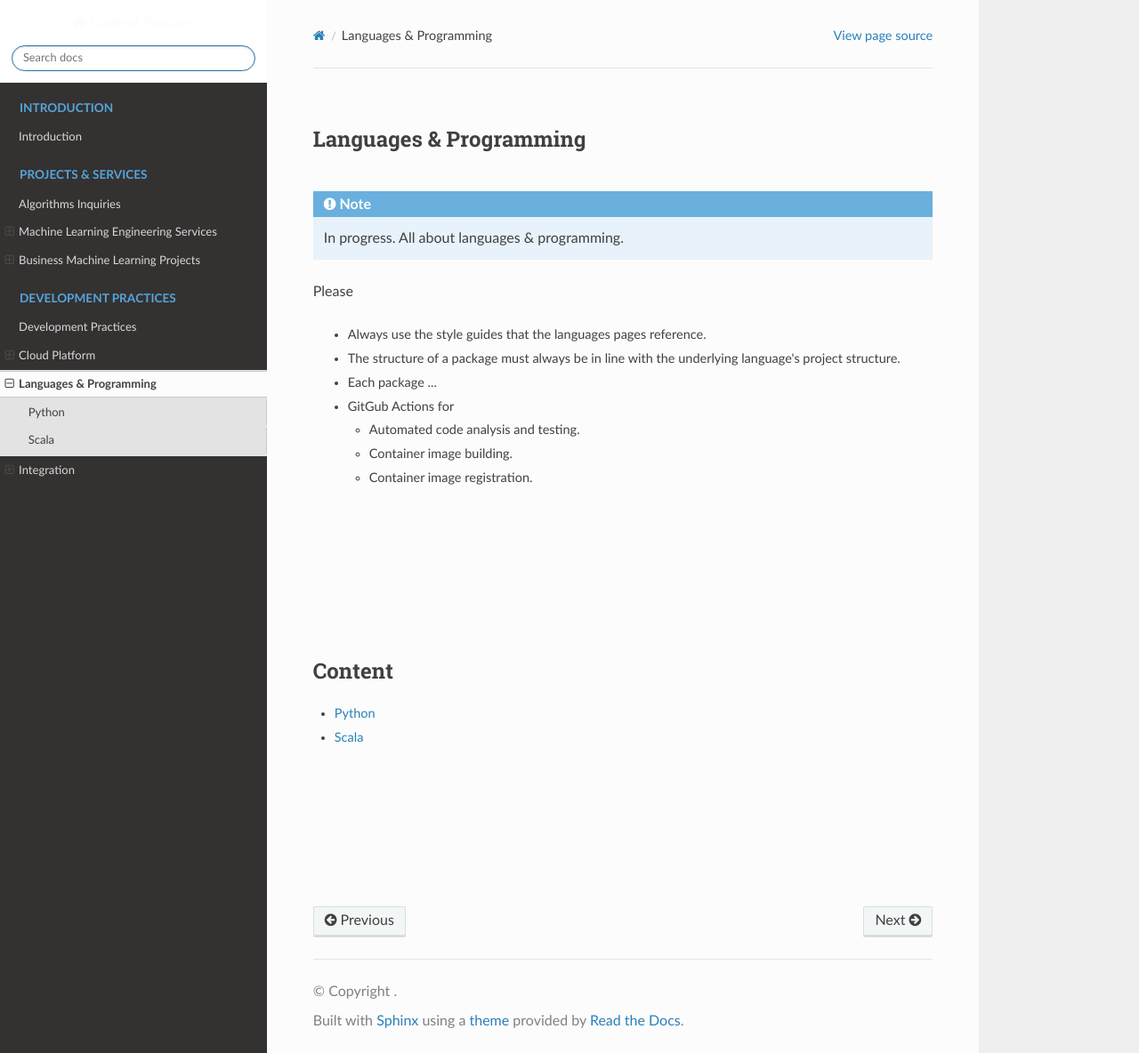
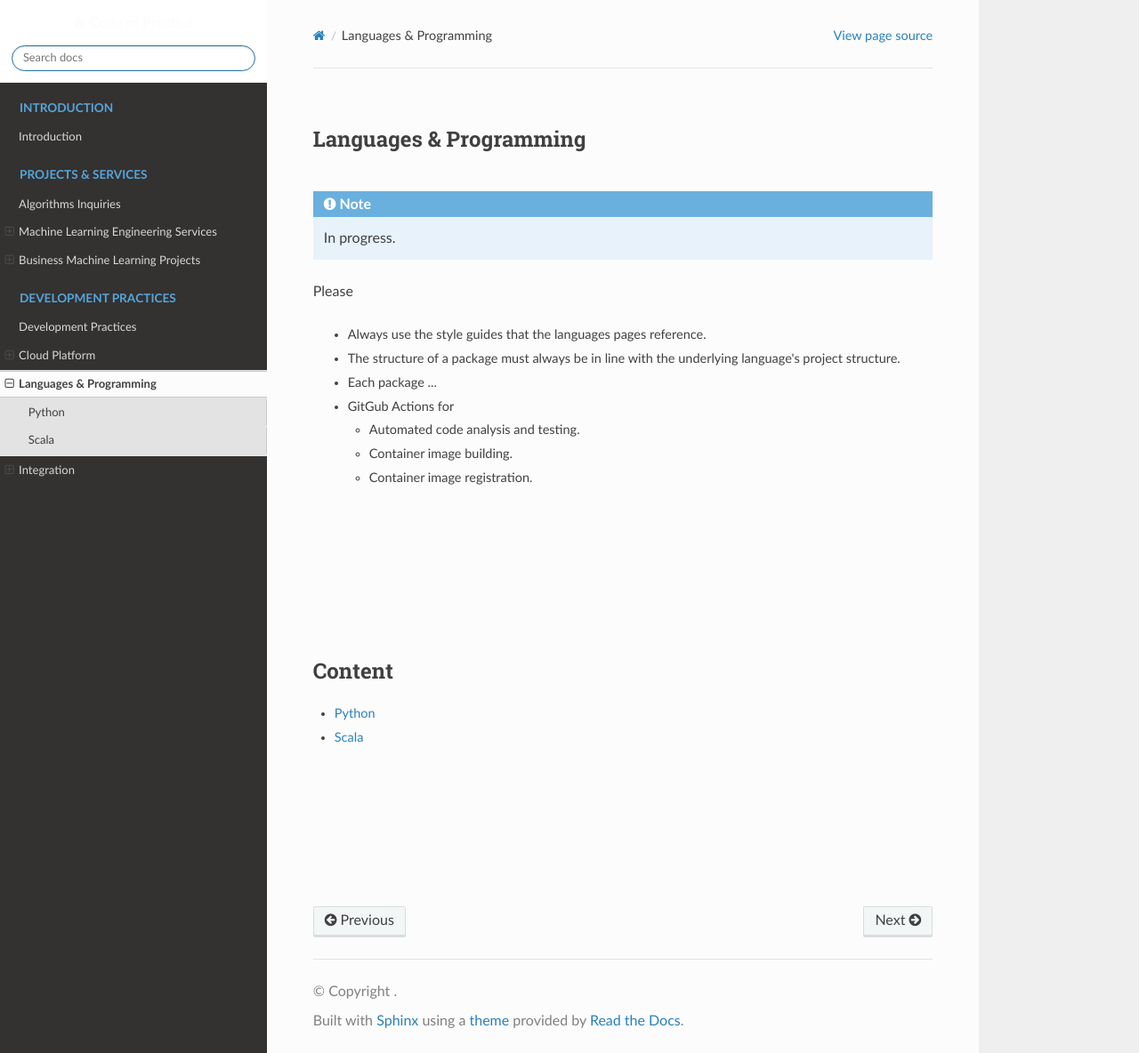
Before and after one commit to thereferences/practice, a Sphinx documentation site: the page built from docs/source/development/languages.md, in a window 1280 px wide and 1184 px high. Shown: the whole window at 89% size. Built offline with Sphinx 7.4.7 and the Read the Docs theme 2.0.0, drawn with Linux system fonts in a browser that asks for light colours.

Commit message:
Update docs/source/development/languages.md

```diff
--- a/docs/source/development/languages.md
+++ b/docs/source/development/languages.md
@@ -6,7 +6,7 @@
 
 :::{note}
 :class: margin
-In progress.  All about languages & programming.
+In progress.
 :::
 
 Please
```
